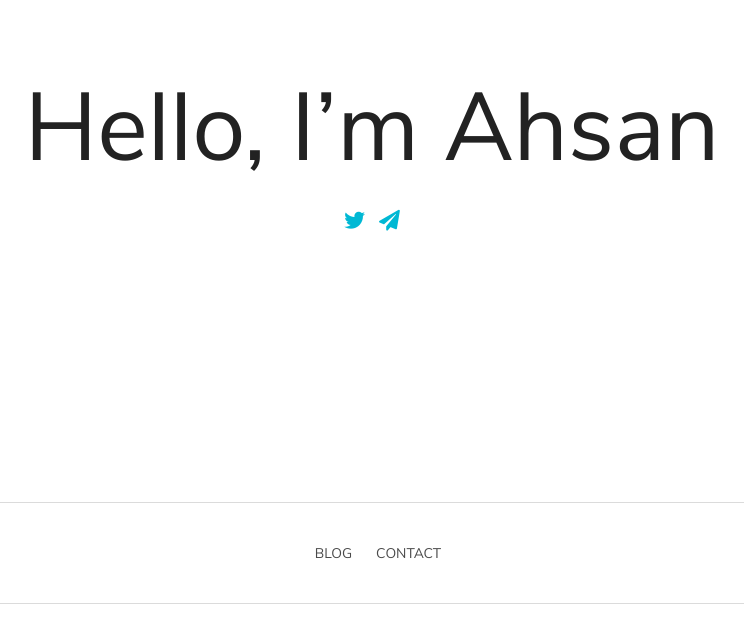
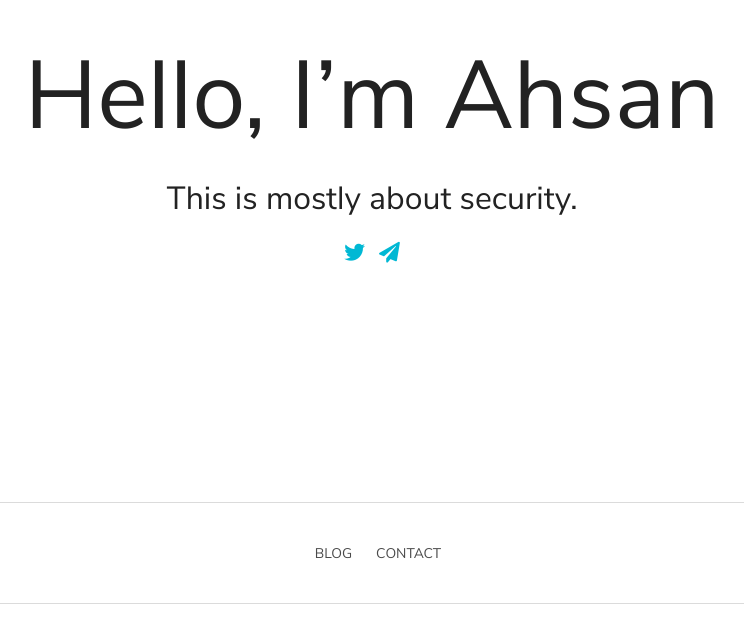
Before and after one commit to spaceintotime/spaceintotime.github.io, a plain HTML site: page index.html in a window 1280 px wide. Shown: the part 172-800 px from the top of the page, without its empty margins (268-1012 px from the left). Drawn offline with Linux system fonts and the light colour scheme.

Commit message:
deploy: spaceintotime/testing@1053d751fc2391e9ae8788066c060528fcaeca7a

```diff
--- a/index.html
+++ b/index.html
@@ -31,6 +31,7 @@ Introduction
 Hello, I&rsquo;m Ahsan
 </h1>
 <div class="subtitle is-3 fade-in two">
+<p>This is mostly about security.</p>
 </div>
 <div class="fade-in three">
 <div class=social-icons>
```
